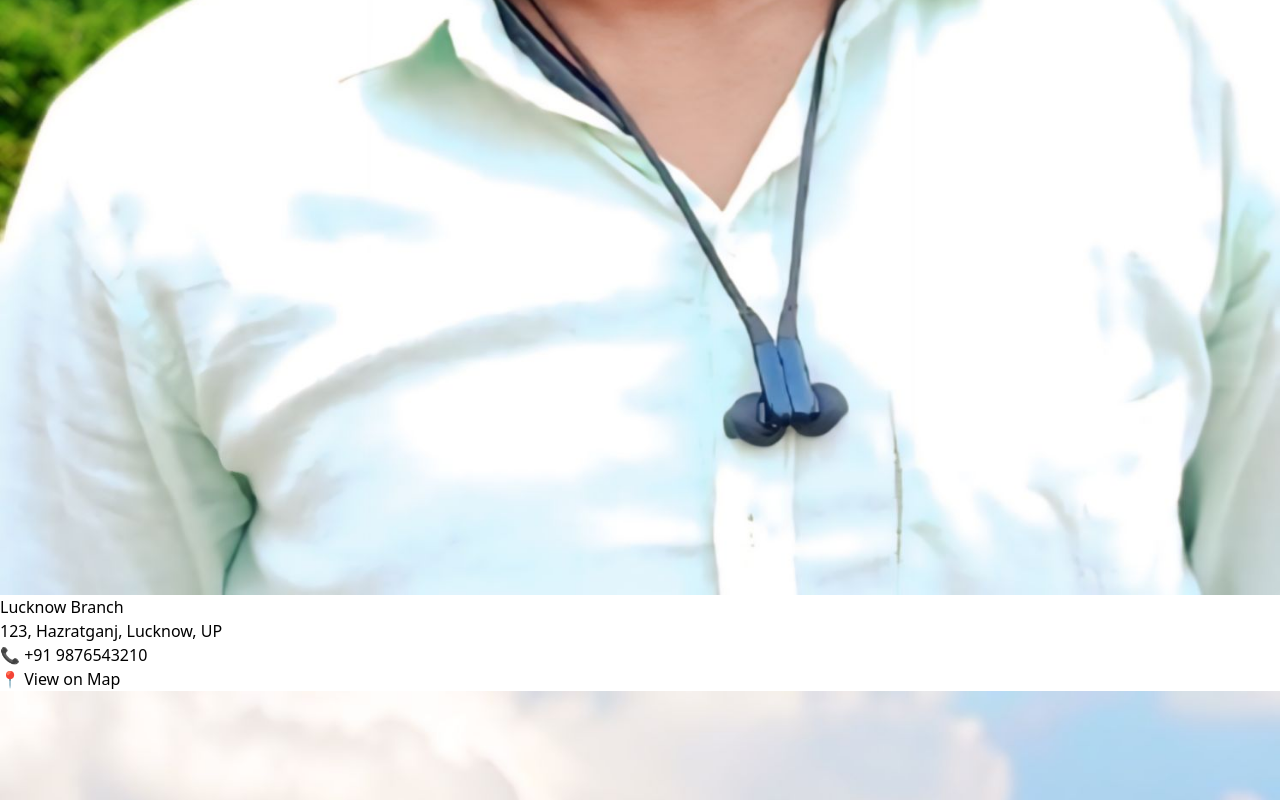
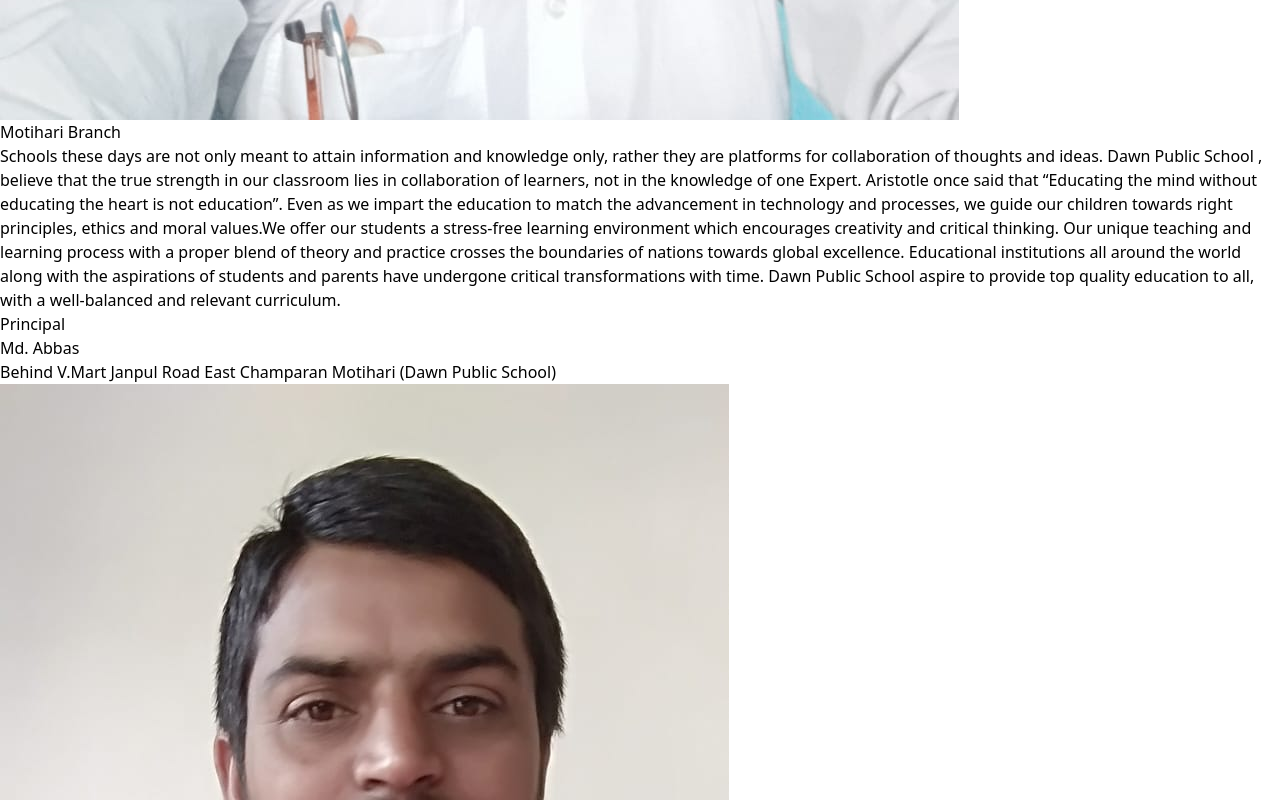
Before and after one commit to FTSRepo/SchoolWebSite, a React (Vite) app: page /branches in a window 1280 px wide. Shown: the part 1800-2600 px from the top of the page. Built offline with nearby package versions, Linux system fonts and the light colour scheme.

Commit message:
update in branch and latest news

```diff
--- a/package.json
+++ b/package.json
@@ -15,7 +15,8 @@
     "react-dom": "^19.1.0",
     "react-icons": "^5.5.0",
     "react-router-dom": "^7.6.2",
-    "react-toastify": "^11.0.5"
+    "react-toastify": "^11.0.5",
+    "swiper": "^11.2.8"
   },
   "devDependencies": {
     "@eslint/js": "^9.25.0",
--- a/src/Router/AppRouter.jsx
+++ b/src/Router/AppRouter.jsx
@@ -35,8 +35,6 @@
             {/* Route without Layout (No Header/Footer) */}
             < Route path="/payment" element={< Payment />} />
             < Route path="/receiving" element={< Receipt />} />
-
-
         </>
     )
 )
--- a/src/components/Branches/Branches.jsx
+++ b/src/components/Branches/Branches.jsx
@@ -1,67 +1,90 @@
 import React from 'react';
-import image from '../../assets/schoolImages/Rajnish_Singh.jpg'
+import images from '../../Common/BindImages/BindImages';
 
 const BranchesPage = () => {
   const branches = [
     {
-      name: 'Lucknow Branch',
-      address: '123, Hazratganj, Lucknow, UP',
-      phone: '+91 9876543210',
-      mapLink: 'https://maps.app.goo.gl/your-lucknow-branch-map-link',
-      image: image
+      name: 'Motihari Branch',
+      principal: 'Md. Abbas',
+      address: 'Behind V.Mart Janpul Road East Champaran Motihari',
+      description: `Schools these days are not only meant to attain information and knowledge only, rather they are platforms for collaboration of thoughts and ideas. Dawn Public School , believe that the true strength in our classroom lies in collaboration of learners, not in the knowledge of one Expert.
+
+Aristotle once said that “Educating the mind without educating the heart is not education”. Even as we impart the education to match the advancement in technology and processes, we guide our children towards right principles, ethics and moral values.We offer our students a stress-free learning environment which encourages creativity and critical thinking. Our unique teaching and learning process with a proper blend of theory and practice crosses the boundaries of nations towards global excellence.
+
+Educational institutions all around the world along with the aspirations of students and parents have undergone critical transformations with time. Dawn Public School aspire to provide top quality education to all, with a well-balanced and relevant curriculum.`,
+      mapLink: '',
+      image: images.dpsPrinciple
     },
     {
-      name: 'Delhi Branch',
-      address: '456, Connaught Place, New Delhi, DL',
-      phone: '+91 9123456789',
-      mapLink: 'https://maps.app.goo.gl/your-delhi-branch-map-link',
-      image: image
+      name: 'Ramgharwa Branch',
+      principal: 'Md. Naushad',
+      address: 'Dawn corner shekhtoli, P/o- Bela, P/s- Ramgharwa, East Champaran, 845433',
+      description: `Schools these days are not only meant to attain information and knowledge only, rather they are platforms for collaboration of thoughts and ideas. Dawn Public School , believe that the true strength in our classroom lies in collaboration of learners, not in the knowledge of one Expert.
+
+Aristotle once said that “Educating the mind without educating the heart is not education”. Even as we impart the education to match the advancement in technology and processes, we guide our children towards right principles, ethics and moral values.We offer our students a stress-free learning environment which encourages creativity and critical thinking. Our unique teaching and learning process with a proper blend of theory and practice crosses the boundaries of nations towards global excellence.
+
+Educational institutions all around the world along with the aspirations of students and parents have undergone critical transformations with time. Dawn Public School aspire to provide top quality education to all, with a well-balanced and relevant curriculum.`,
+      mapLink: '',
+      image: images.belaPrinciple
     },
     {
-      name: 'Mumbai Branch',
-      address: '789, Bandra, Mumbai, MH',
-      phone: '+91 8765432109',
-      mapLink: 'https://maps.app.goo.gl/your-mumbai-branch-map-link',
-      image: image
+      name: 'Jatwa Siswaniya Branch',
+      principal: 'Akilar Rahman',
+      address: 'Vill- Jatwa, P/o- Siswaniya, P/s- Banjariya, Motihari  East Champaran 845401 ',
+      description: `Schools these days are not only meant to attain information and knowledge only, rather they are platforms for collaboration of thoughts and ideas. Dawn Public School , believe that the true strength in our classroom lies in collaboration of learners, not in the knowledge of one Expert.
+
+Aristotle once said that “Educating the mind without educating the heart is not education”. Even as we impart the education to match the advancement in technology and processes, we guide our children towards right principles, ethics and moral values.We offer our students a stress-free learning environment which encourages creativity and critical thinking. Our unique teaching and learning process with a proper blend of theory and practice crosses the boundaries of nations towards global excellence.
+
+Educational institutions all around the world along with the aspirations of students and parents have undergone critical transformations with time. Dawn Public School aspire to provide top quality education to all, with a well-balanced and relevant curriculum.`,
+      mapLink: '',
+      image: images.dummyPic
     }
   ];
 
   return (
-    <div className="bg-gradient-to-br from-blue-50 via-white to-blue-100 min-h-screen py-12">
-      <div className="max-w-7xl mx-auto px-4 sm:px-6 lg:px-8">
+    <div className="bg-white py-16">
+      <div className="max-w-6xl mx-auto px-6">
         <h1 className="text-4xl font-extrabold text-center text-blue-800 mb-12 relative">
           Our Branches
           <span className="block w-24 h-1 bg-orange-400 mx-auto mt-2 rounded"></span>
         </h1>
 
-        <div className="grid grid-cols-1 sm:grid-cols-2 lg:grid-cols-3 gap-10">
-          {branches.map((branch, index) => (
-            <div
-              key={index}
-              className="bg-white rounded-2xl shadow-lg hover:shadow-2xl transition duration-300 ease-in-out transform hover:-translate-y-1 flex flex-col items-center text-center p-6 min-h-[500px]"
-            >
+        {branches.map((branch, index) => (
+          <div
+            key={index}
+            className="flex flex-col md:flex-row items-center md:items-start mb-20 gap-10"
+          >
+            {/* Left: Image */}
+            <div className="w-full md:w-1/2">
               <img
                 src={branch.image}
-                alt={`${branch.name} Branch`}
-                className="w-full h-74 object-cover rounded-xl mb-4 shadow-md"
+                alt={`${branch.name}`}
+                className="rounded-xl shadow-md w-full object-cover"
               />
-              <h2 className="text-xl font-bold text-gray-800 mb-1">{branch.name}</h2>
-              <div className="w-10 h-1 bg-orange-400 rounded-full mb-3"></div>
-              <p className="text-gray-600 mb-1">{branch.address}</p>
-              <p className="text-gray-600">📞 {branch.phone}</p>
+            </div>
+
+            {/* Right: Details */}
+            <div className="w-full md:w-1/2 text-gray-800">
+              <h2 className="text-3xl font-extrabold mb-4 text-black">{branch.name}</h2>
+              <p className="text-base leading-7 whitespace-pre-line mb-6">{branch.description}</p>
+              <p className="italic text-sm text-gray-600 mb-1">Principal</p>
+              <p className="font-semibold text-lg mb-1">{branch.principal}</p>
+              <p className="text-sm italic text-gray-500">
+                {branch.address} <span className="text-gray-400">(Dawn Public School)</span>
+              </p>
               {branch.mapLink && (
                 <a
                   href={branch.mapLink}
                   target="_blank"
                   rel="noopener noreferrer"
-                  className="mt-4 text-blue-600 hover:text-blue-800 font-semibold transition duration-200"
+                  className="inline-block mt-4 text-blue-600 hover:text-blue-800 underline text-sm"
                 >
                   📍 View on Map
                 </a>
               )}
             </div>
-          ))}
-        </div>
+          </div>
+        ))}
       </div>
     </div>
   );
--- a/src/components/Home/Home.jsx
+++ b/src/components/Home/Home.jsx
@@ -2,6 +2,10 @@
 import { GetHomeImagesAPI } from "../../http/server-apis";
 import { Link } from 'react-router-dom';
 import images from '../../Common/BindImages/BindImages';
+import { Swiper, SwiperSlide } from 'swiper/react';
+import 'swiper/css';
+import 'swiper/css/pagination';
+import { Pagination, Autoplay } from 'swiper/modules';
 
 
 export default function Home() {
@@ -38,7 +42,7 @@
     GetHomeImagesAPI("galary", schoolId)
       .then((res) => {
         const fullGallery = res.data?.data || [];
-        const mainGallery = fullGallery[1]?.imageList || [];
+        const mainGallery = fullGallery[0]?.imageList || [];
         setGalleryImages(mainGallery);
       })
       .catch((err) => {
@@ -50,7 +54,7 @@
       .then((res) => {
         const fullNews = res.data?.data || [];
         setNewsEvent(fullNews);
-        if (fullNews.length > 0) setSelectedTag(fullNews[0].tag); // Default select first tag
+        if (fullNews.length > 0) setSelectedTag(fullNews[0].tag);
       })
       .catch((err) => {
         console.error("Failed to load News and event images:", err);
@@ -394,8 +398,8 @@
                 key={idx}
                 onClick={() => setSelectedTag(item.tag)}
                 className={`px-5 py-2 rounded-full text-sm font-medium border transition duration-300 ${selectedTag === item.tag
-                  ? 'bg-blue-600 text-white border-blue-600 shadow-md'
-                  : 'bg-white text-gray-700 border-gray-300 hover:bg-blue-100'
+                    ? 'bg-blue-600 text-white border-blue-600 shadow-md'
+                    : 'bg-white text-gray-700 border-gray-300 hover:bg-blue-100'
                   }`}
               >
                 {item.tag}
@@ -403,26 +407,40 @@
             ))}
           </div>
 
-          {/* Filtered Images Based on Selected Tag */}
+          {/* Swiper Carousel for Selected Tag */}
           {newsEvent
             .filter((item) => item.tag === selectedTag)
             .map((section, index) => (
-              <div key={index}>
-                <div className="grid grid-cols-1 sm:grid-cols-2 md:grid-cols-3 gap-6">
-                  {section.imageList.map((imgUrl, idx) => (
-                    <div
-                      key={idx}
-                      className="bg-white border rounded-xl shadow-md hover:shadow-xl transition transform hover:-translate-y-1 overflow-hidden"
-                    >
+              <Swiper
+                key={index}
+                spaceBetween={20}
+                slidesPerView={1}
+                breakpoints={{
+                  640: { slidesPerView: 1 },
+                  768: { slidesPerView: 2 },
+                  1024: { slidesPerView: 3 },
+                }}
+                loop={true}
+                autoplay={{
+                  delay: 2500,
+                  disableOnInteraction: false,
+                }}
+                pagination={{ clickable: true }}
+                modules={[Autoplay, Pagination]}
+                className="mySwiper"
+              >
+                {section.imageList.map((imgUrl, idx) => (
+                  <SwiperSlide key={idx}>
+                    <div className="bg-white border rounded-xl shadow-md hover:shadow-xl transition transform hover:-translate-y-1 overflow-hidden">
                       <img
                         src={imgUrl}
                         alt={`Event ${idx + 1}`}
-                        className="w-full h-48 object-cover"
+                        className="w-full h-64 object-cover"
                       />
                     </div>
-                  ))}
-                </div>
-              </div>
+                  </SwiperSlide>
+                ))}
+              </Swiper>
             ))}
         </div>
       </section>
```
Also changed, not shown: src/Common/BindImages/BindImages.jsx (+7 -1 lines), 1 other file (tests, documents, lock files or other folders).
